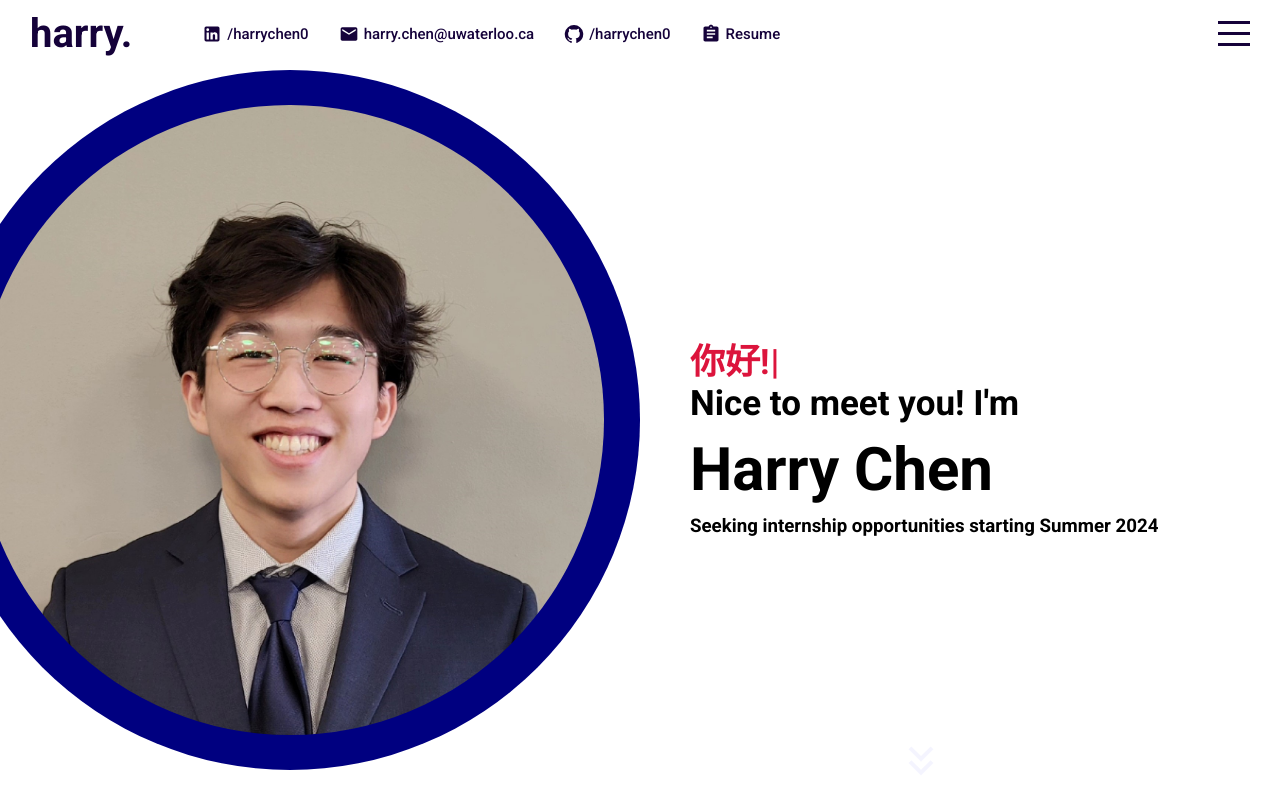
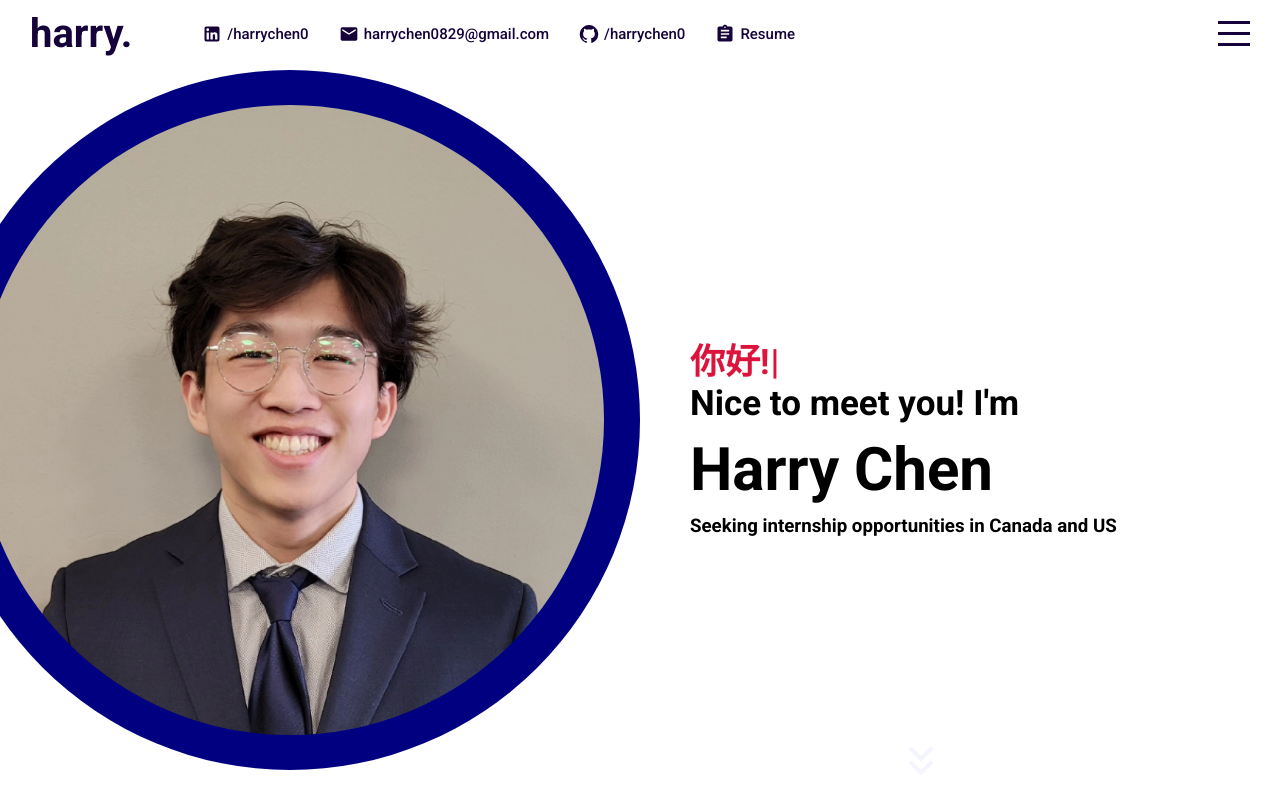
Before and after one commit to harrychen0/myportfolio, a React (Create React App) app: page / in a window 1280 px wide. Built offline with nearby package versions, Linux system fonts and the light colour scheme.

Commit message:
updated resume and removed outdated sections

```diff
--- a/src/App.jsx
+++ b/src/App.jsx
@@ -19,8 +19,8 @@ function App() {
      <Menu menuOpen={menuOpen} setMenuOpen={setMenuOpen}/>
      <div className="sections">
        <Intro/>
-       <Biography/>
-       <Portfolio/>
+       {/* <Biography/> */}
+       {/* <Portfolio/> */}
        {/* <Works/> */}
        <Contact/>
      </div>
--- a/src/components/contact/Contact.jsx
+++ b/src/components/contact/Contact.jsx
@@ -14,7 +14,7 @@ export default function Contact() {
         <h2>Read my resume:</h2>
         <a href="assets/resume.pdf">
           <AssignmentIcon className="icon" />
-          <span>Seeking internship opportunities starting Summer 2024</span>
+          <span>Seeking internship opportunities in Canada and US</span>
         </a>
         <br />
         <h2>Get in touch with me:</h2>
@@ -22,7 +22,7 @@ export default function Contact() {
           <LinkedInIcon className="icon" />
           <span>Connect with me or send me a message</span>
         </a>
-        <a href="mailto:harry.chen@uwaterloo.ca">
+        <a href="mailto:harrychen0829@gmail.com">
           <EmailIcon className="icon" />
           <span>Send me an email about anything</span>
         </a>
--- a/src/components/intro/Intro.jsx
+++ b/src/components/intro/Intro.jsx
@@ -29,7 +29,7 @@ export default function Intro() {
             Nice to meet you! I'm</h2>
           <h1>Harry Chen</h1>
           <h3>
-            Seeking internship opportunities starting Summer 2024
+            Seeking internship opportunities in Canada and US
             {/* I'm a
             <div className="desccontainer">
               <span><Typewriter
--- a/src/components/menu/Menu.jsx
+++ b/src/components/menu/Menu.jsx
@@ -7,12 +7,12 @@ export default function Menu({ menuOpen, setMenuOpen }) {
         <li onClick={()=>setMenuOpen(false)}>
           <a href="#intro">Home</a>
         </li>
-        <li onClick={()=>setMenuOpen(false)}>
+        {/* <li onClick={()=>setMenuOpen(false)}>
           <a href="#biography">Biography</a>
         </li>
         <li onClick={()=>setMenuOpen(false)}>
           <a href="#portfolio">Portfolio</a>
-        </li>
+        </li> */}
         <li onClick={()=>setMenuOpen(false)}>
           <a href="#contact">Contact</a>
         </li>
--- a/src/components/navbar/Navbar.jsx
+++ b/src/components/navbar/Navbar.jsx
@@ -16,9 +16,9 @@ export default function navbar({ menuOpen, setMenuOpen }) {
             <LinkedInIcon className="icon" />
             <span>/harrychen0</span>
           </a>
-          <a href="mailto:harry.chen@uwaterloo.ca" className="link">
+          <a href="mailto:harrychen0829@gmail.com" className="link">
             <EmailIcon className="icon" />
-            <span>harry.chen@uwaterloo.ca</span>
+            <span>harrychen0829@gmail.com</span>
           </a>
           <a href="https://github.com/harrychen0" className="link" target="_blank" rel="noreferrer">
             <GitHubIcon className="icon" />
```
Also changed, not shown: 1 other file (tests, documents, lock files or other folders).
